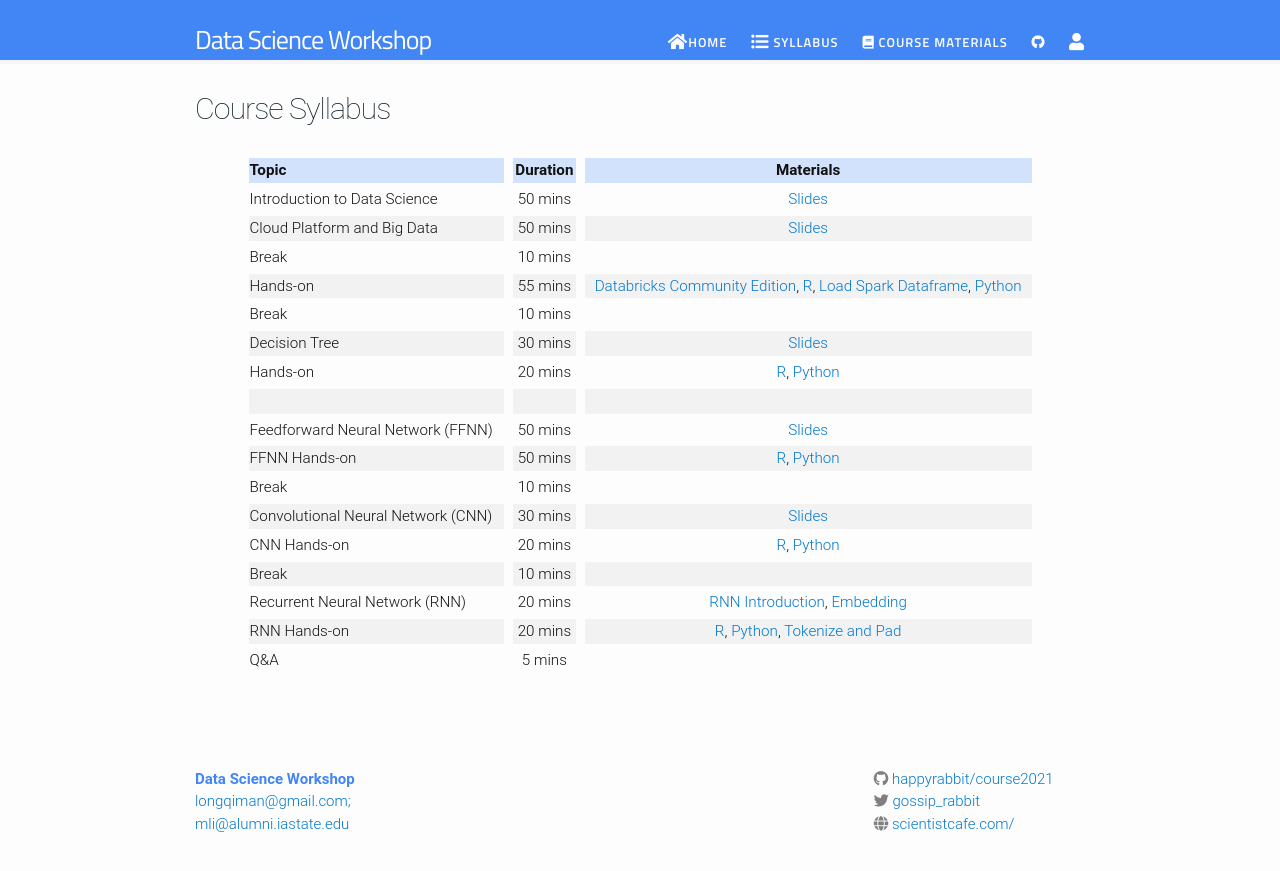
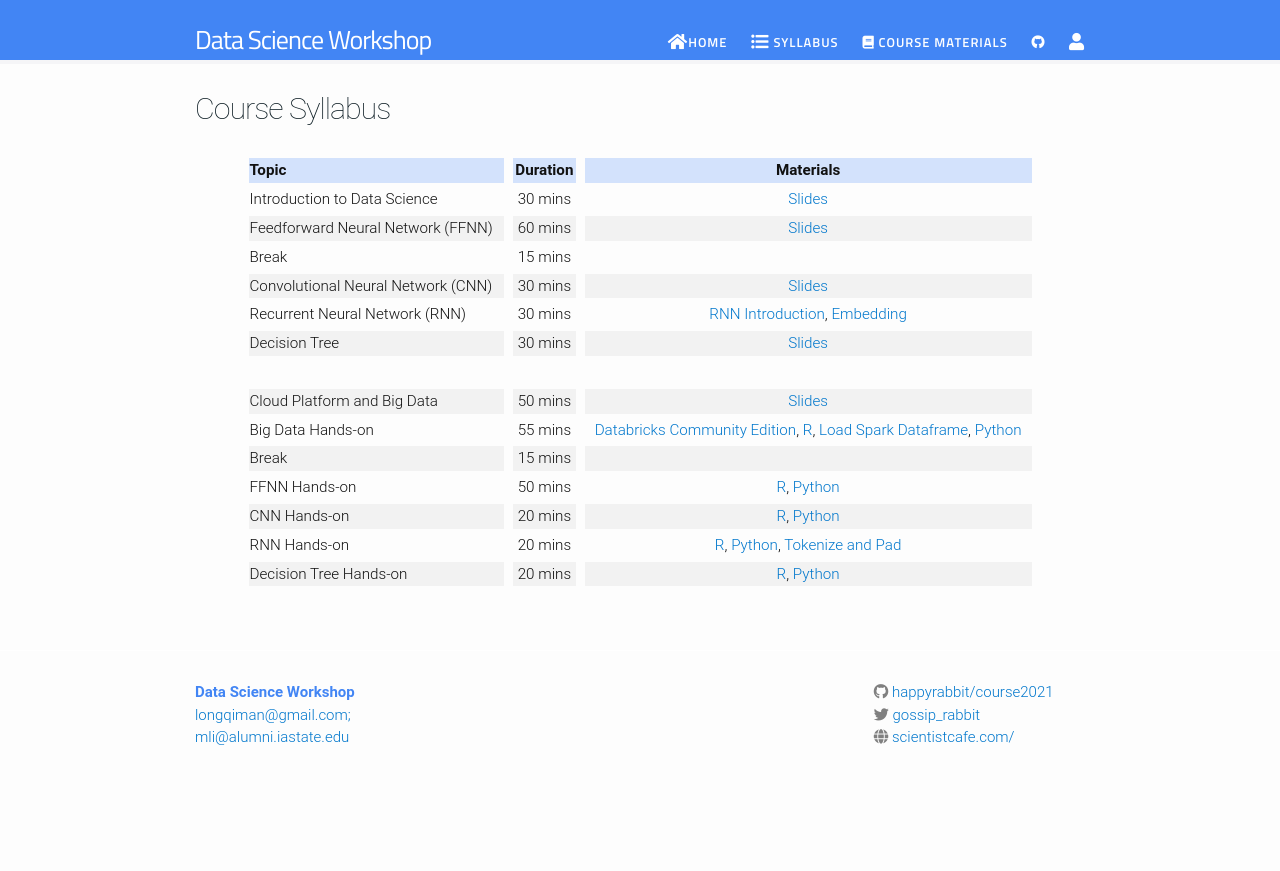
Before and after one commit to happyrabbit/course2021, a Jekyll site: the page built from course-syllabus.md, in a window 1280 px wide. Shown: the top 871 px of the page. Built offline with Jekyll 4.4.1, drawn with Linux system fonts in a browser that asks for light colours; nearby versions of some CDN libraries.

Commit message:
cyllabus

```diff
--- a/course-syllabus.md
+++ b/course-syllabus.md
@@ -6,20 +6,17 @@ permalink: /course-syllabus/
 
 | Topic | Duration | Materials |
 | :--- | :---: | :---: |
-| Introduction to Data Science | 50 mins | [Slides](https://course2020.scientistcafe.com/slides/01introduction/introduction#(1))   |
+| Introduction to Data Science | 30 mins | [Slides](https://course2020.scientistcafe.com/slides/01introduction/introduction#(1))   |
+| Feedforward Neural Network (FFNN) | 60 mins | [Slides](https://course2020.scientistcafe.com/slides/02DeepLearning/DNN/DNN_Intro.html)   |
+| Break | 15 mins |  |
+| Convolutional Neural Network (CNN)  | 30 mins | [Slides](https://course2020.scientistcafe.com/slides/02DeepLearning/CNN/CNN_Intro.html)   |
+| Recurrent Neural Network (RNN) | 30 mins | [RNN Introduction](https://course2020.scientistcafe.com/slides/02DeepLearning/RNN/RNN_Intro.html), [Embedding](https://course2020.scientistcafe.com/slides/02DeepLearning/RNN/RNN_Embedding.html) |
+| Decision Tree | 30 mins |[Slides](https://course2020.scientistcafe.com/slides/03Tree/Tree.html) |
+|  |  |  |
 | Cloud Platform and Big Data | 50 mins | [Slides](https://docs.google.com/presentation/d/1jWO1-Nloms0x1btYLevUqTBcycZo1SV_cvE9rmg24tM/edit?usp=sharing)   |
-| Break | 10 mins |  |
-| Hands-on | 55 mins | [Databricks Community Edition](https://databricks.com/try-databricks), [R](https://databricks-prod-cloudfront.cloud.databricks.com/public/4027ec902e239c93eaaa8714f173bcfc/3981279215211072/4269117185296595/78755435857845/latest.html), [Load Spark Dataframe](https://github.com/happyrabbit/IntroDataScience/blob/master/Python/LoadDatasetSpark.ipynb), [Python](https://github.com/happyrabbit/IntroDataScience/blob/master/Python/PysparkETL.ipynb)  |
-| Break | 10 mins |  |
-| Decision Tree | 30 mins |[Slides](https://course2020.scientistcafe.com/slides/03Tree/Tree.html) |
-| Hands-on| 20 mins | [R](https://databricks-prod-cloudfront.cloud.databricks.com/public/4027ec902e239c93eaaa8714f173bcfc/3981279215211072/2153523447602836/78755435857845/latest.html), [Python](https://github.com/happyrabbit/IntroDataScience/blob/master/Python/TreeBasedModels.ipynb)  |
-|  |  |  |
-| Feedforward Neural Network (FFNN) | 50 mins | [Slides](https://course2020.scientistcafe.com/slides/02DeepLearning/DNN/DNN_Intro.html)   |
+| Big Data Hands-on | 55 mins | [Databricks Community Edition](https://databricks.com/try-databricks), [R](https://databricks-prod-cloudfront.cloud.databricks.com/public/4027ec902e239c93eaaa8714f173bcfc/3981279215211072/4269117185296595/78755435857845/latest.html), [Load Spark Dataframe](https://github.com/happyrabbit/IntroDataScience/blob/master/Python/LoadDatasetSpark.ipynb), [Python](https://github.com/happyrabbit/IntroDataScience/blob/master/Python/PysparkETL.ipynb)  |
+| Break | 15 mins |  |
 | FFNN Hands-on | 50 mins | [R](https://databricks-prod-cloudfront.cloud.databricks.com/public/4027ec902e239c93eaaa8714f173bcfc/3981279215211072/4269117185296628/78755435857845/latest.html), [Python](https://github.com/happyrabbit/IntroDataScience/blob/master/Python/FFNN.ipynb) |
-| Break | 10 mins |  |
-| Convolutional Neural Network (CNN)  | 30 mins | [Slides](https://course2020.scientistcafe.com/slides/02DeepLearning/CNN/CNN_Intro.html)   |
 | CNN Hands-on | 20 mins | [R](https://databricks-prod-cloudfront.cloud.databricks.com/public/4027ec902e239c93eaaa8714f173bcfc/3981279215211072/1821707097719970/78755435857845/latest.html), [Python](https://github.com/happyrabbit/IntroDataScience/blob/master/Python/CNN.ipynb)  |
-| Break | 10 mins |  |
-| Recurrent Neural Network (RNN) | 20 mins | [RNN Introduction](https://course2020.scientistcafe.com/slides/02DeepLearning/RNN/RNN_Intro.html), [Embedding](https://course2020.scientistcafe.com/slides/02DeepLearning/RNN/RNN_Embedding.html) |
 | RNN Hands-on | 20 mins | [R](https://databricks-prod-cloudfront.cloud.databricks.com/public/4027ec902e239c93eaaa8714f173bcfc/3981279215211072/3137931017799475/78755435857845/latest.html), [Python](https://github.com/happyrabbit/IntroDataScience/blob/master/Python/RNN.ipynb), [Tokenize and Pad](https://github.com/happyrabbit/IntroDataScience/blob/master/Python/TokenizingPadding.ipynb) |
-| Q&A | 5 mins |  |
+| Decision Tree Hands-on| 20 mins | [R](https://databricks-prod-cloudfront.cloud.databricks.com/public/4027ec902e239c93eaaa8714f173bcfc/3981279215211072/2153523447602836/78755435857845/latest.html), [Python](https://github.com/happyrabbit/IntroDataScience/blob/master/Python/TreeBasedModels.ipynb)  |
```
